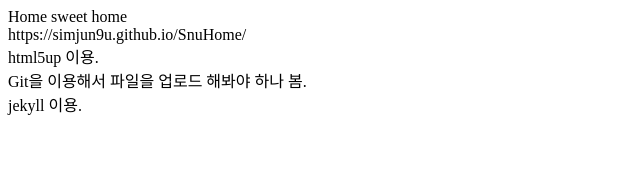
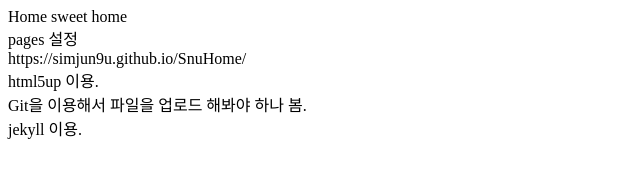
Before and after one commit to simjun9u/SnuHome, a plain HTML site: page index.html in a window 1280 px wide. Shown: the whole page, without its empty margins (0-640 px from the left). Drawn offline with Linux system fonts and the light colour scheme.

Commit message:
Update index.html

```diff
--- a/index.html
+++ b/index.html
@@ -4,7 +4,9 @@
 </head>
 <body>
 Home sweet home<br>
-https://simjun9u.github.io/SnuHome/<br>
+  pages 설정<br>
+  https://simjun9u.github.io/SnuHome/<br>
+
   html5up 이용. <br>
   Git을 이용해서 파일을 업로드 해봐야 하나 봄.<br>
   jekyll 이용. <Br>
```
